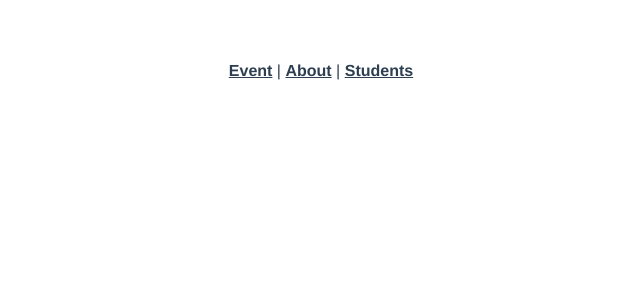
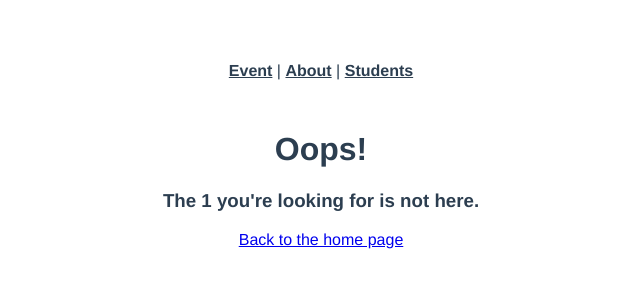
Before and after one commit to WaiYanMoeLwin/331-intro-to-vite, a Vue app: page /404/1 in a window 1280 px wide. Shown: the top 300 px of the page, without its empty margins (319-959 px from the left). Built offline with nearby package versions, Linux system fonts and the light colour scheme; the HTML template or start-up script is replaced by a standard one.

Commit message:
finish 5.2 lab3

```diff
--- a/src/router/index.ts
+++ b/src/router/index.ts
@@ -1,6 +1,7 @@
 import EventDetailView from '@/views/event/DetailView.vue'
 import EventEditView from '@/views/event/EditView.vue'
 import EventRegisterView from '@/views/event/RegisterView.vue'
+import NotFoundView from '@/views/NotFoundView.vue'
 import StudentListView from '@/views/StudentListView.vue'
 import { createRouter, createWebHistory } from 'vue-router'
 import AboutView from '../views/AboutView.vue'
@@ -58,6 +59,17 @@
       path: '/students',
       name: 'students',
       component: StudentListView,
+    },
+    {
+      path: '/404/:resource',
+      name:'404-resource-view',
+      component: NotFoundView,
+      props: true
+    },
+    {
+      path: '/:catchAll(.*)',
+      name: 'not-found',
+      component: NotFoundView
     }
   ],
 })
--- /dev/null
+++ b/src/views/NotFoundView.vue
@@ -0,0 +1,17 @@
+<script setup lang="ts">
+import { defineProps, withDefaults } from 'vue';
+const props = withDefaults(
+    defineProps<{
+        resource: string
+    }>(),
+    {
+        resource: 'page'
+    }
+)
+</script>
+
+<template>
+    <h1>Oops!</h1>
+    <h3>The {{ resource }} you're looking for is not here.</h3>
+    <router-link :to="{ name: 'event-list-view' }">Back to the home page</router-link>
+</template>
--- a/src/views/event/LayoutView.vue
+++ b/src/views/event/LayoutView.vue
@@ -2,6 +2,7 @@
 import EventService from '@/services/EventService'
 import type { Event } from '@/types'
 import { defineProps, onMounted, ref } from 'vue'
+import { useRouter } from 'vue-router'
 const event = ref<Event | null>(null)
 const props = defineProps({
     id: {
@@ -9,13 +10,18 @@
         required: true
     }
 })
+const router = useRouter()
+
 onMounted(() => {
     EventService.getEvent(parseInt(props.id))
         .then((response) => {
             event.value = response.data
         })
-        .catch((error) => {
-            console.error('There was an error!', error)
+        .catch(() => {
+            router.push({
+                name: '404-resource-view',
+                params: { resource: 'event' }
+            })
         })
 })
 </script>
```
